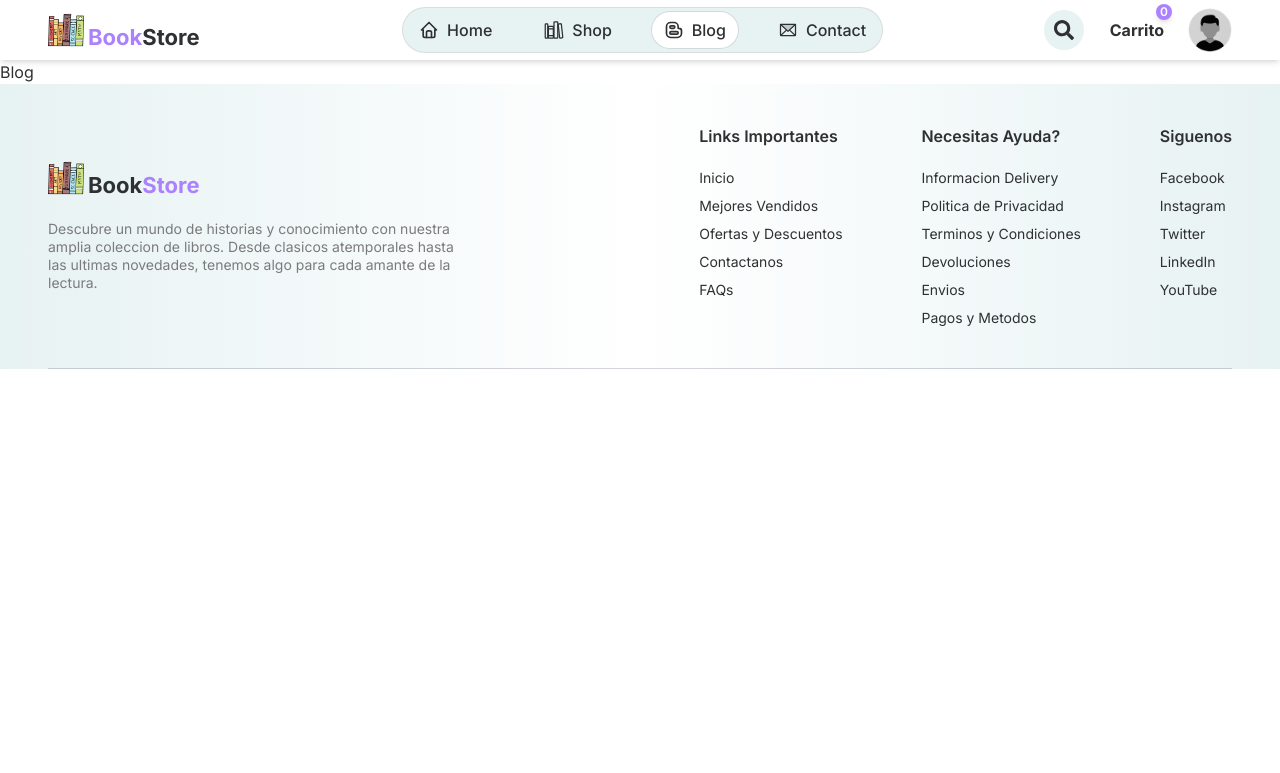
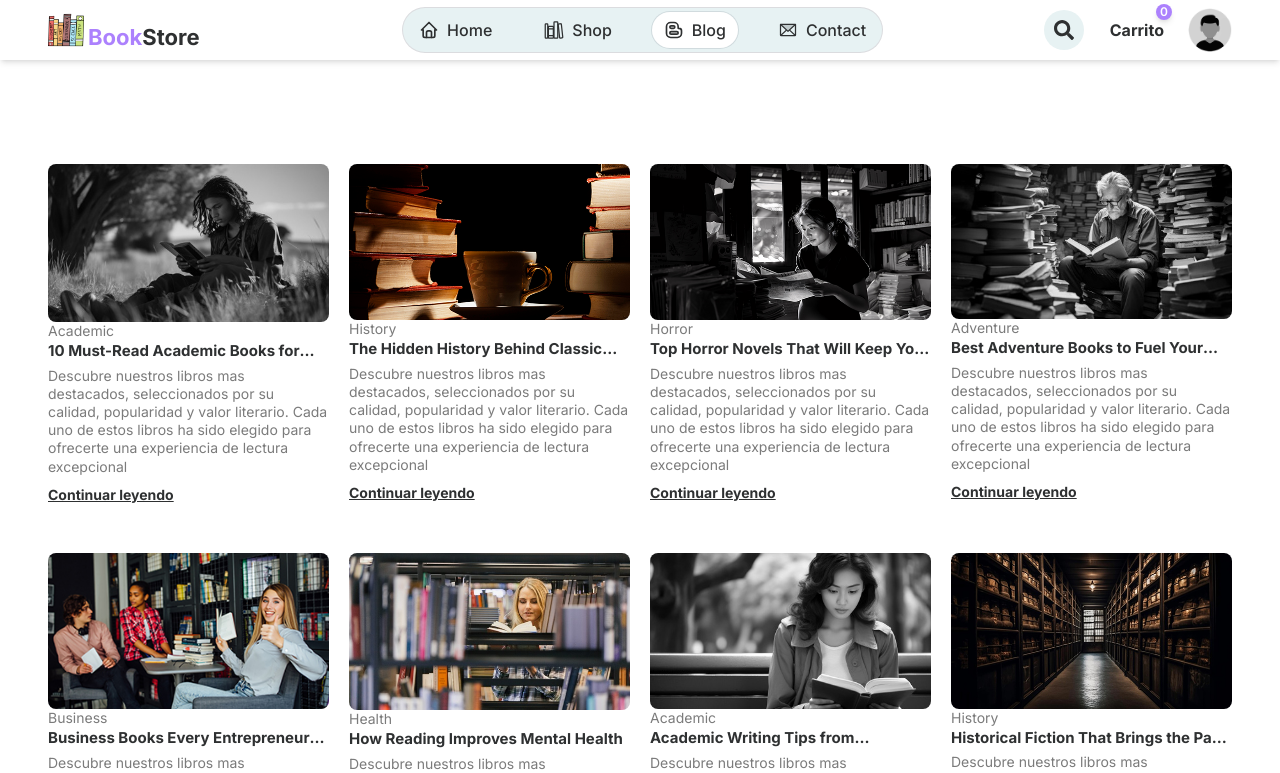
Before and after one commit to Avila-Pato/BookStore-React.js, a React (Vite) app: page /blog in a window 1280 px wide. Shown: the top 773 px of the page. Built offline with nearby package versions, Linux system fonts and the light colour scheme.

Commit message:
Enhance Blog component layout with dynamic rendering of blog posts; add styling for scrollbar visibility and appearance

```diff
--- a/src/index.css
+++ b/src/index.css
@@ -20,8 +20,20 @@ html, body {
 
 /* width */
 ::-webkit-scrollbar {
-  display: none;
+  display: ruby-text;
+  width: 10px;
 }
+
+/* Track */
+::-webkit-scrollbar-track {
+  background: #ffffff;
+}
+
+/* Handle */
+::-webkit-scrollbar-thumb {
+  background: #d8eafa;
+}
+
 
 
 @layer components {
--- a/src/pages/Blog.jsx
+++ b/src/pages/Blog.jsx
@@ -1,8 +1,27 @@
 import React from 'react'
+import { blogs } from '../assets/data'
 
 const Blog = () => {
   return (
-    <div>Blog</div>
+    <div className='max-padd-container py-16 pt-20'>
+        {/* Contenedor */}
+        <div className='grid grid-cols-1 sm:grid-cols-2 lg:grid-cols-3 xl:grid-cols-4 gap-5 gap-y-12 pt-6'>
+          {blogs.map((blog) => (
+            <div key={blog.title} className='relative'>
+              <img  src={blog.image} alt={blog.title} className='rounded-lg'/>
+              <p>{blog.category}</p>
+              <h5 className='h5 mb-1 line-clamp-1'>{blog.title}</h5>
+              <p>
+                Descubre nuestros libros mas destacados, seleccionados por su calidad, popularidad y valor literario. Cada uno de estos libros ha sido elegido para ofrecerte una experiencia de lectura excepcional
+              </p>
+              <button className='underline mt-2 bold-14 line-clamp-2'>Continuar leyendo</button>
+            </div>
+          ))
+
+          }
+
+        </div>
+    </div>
   )
 }
 
```
